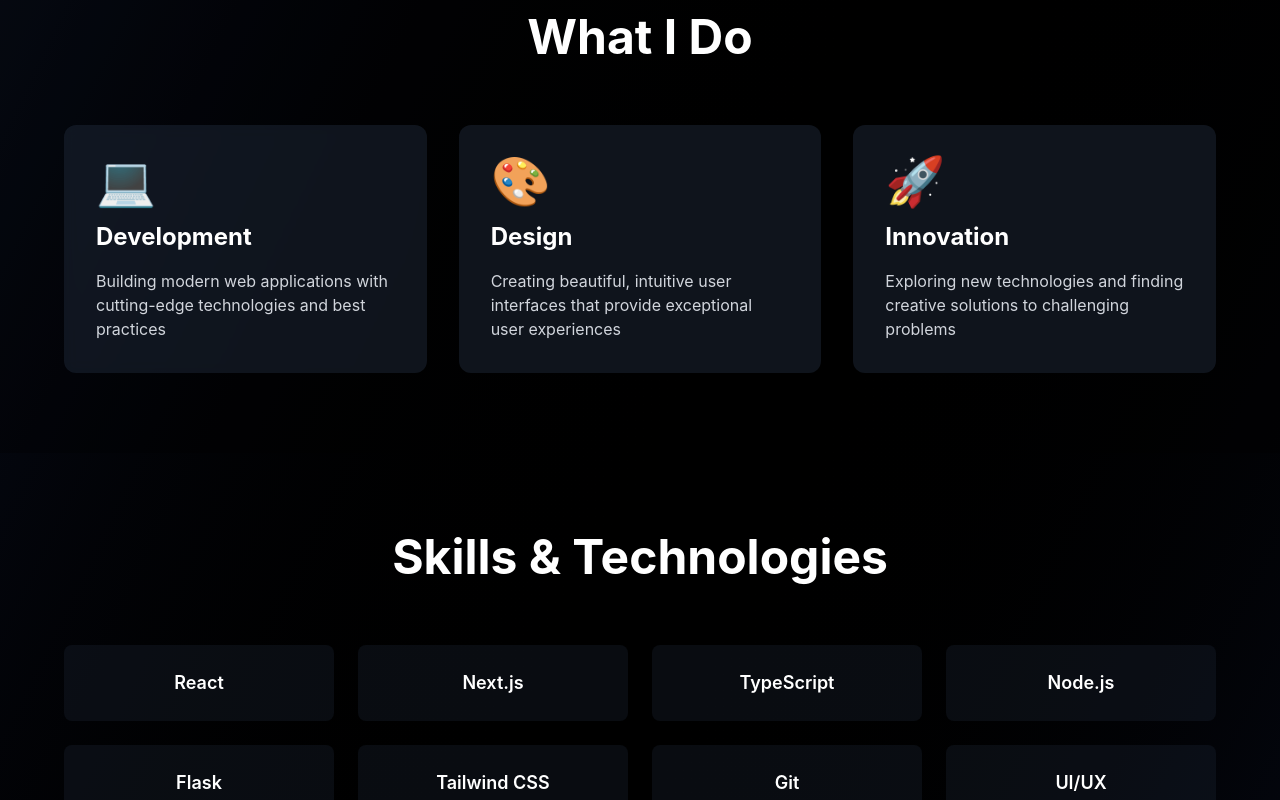
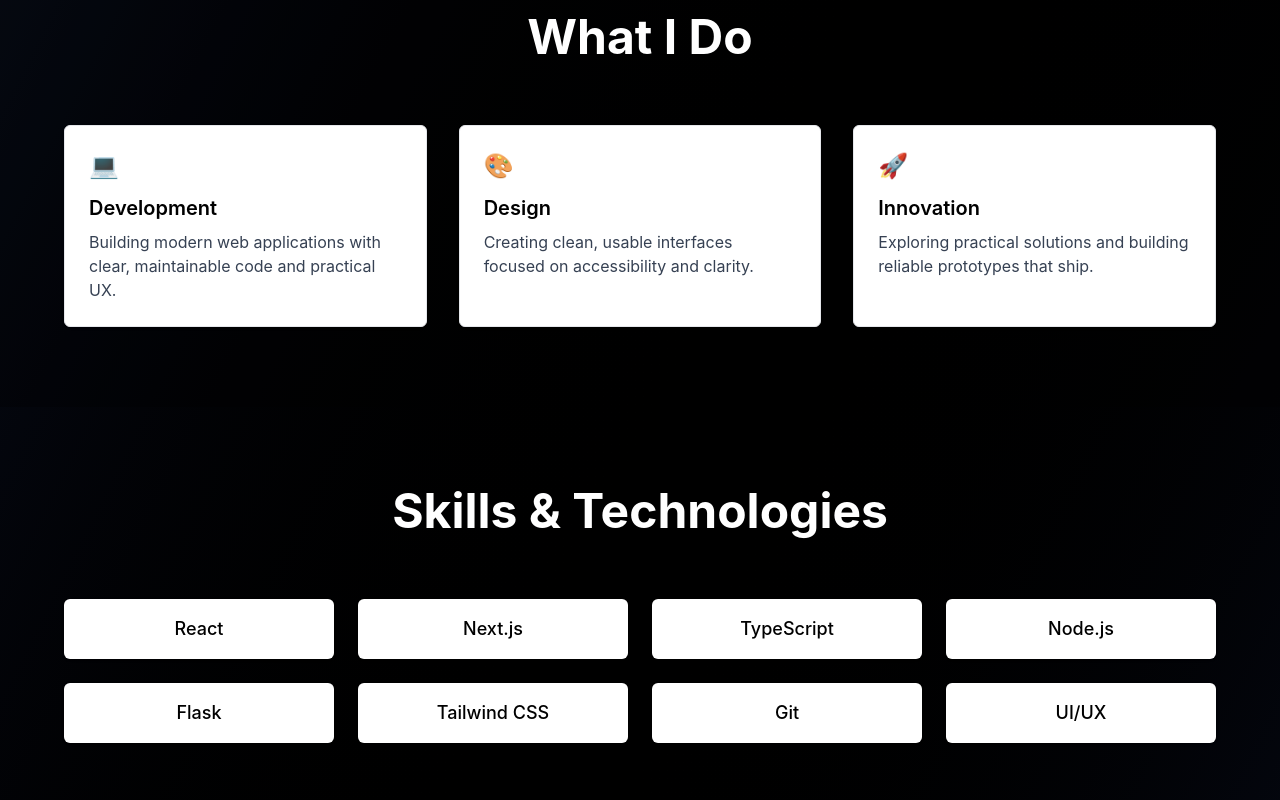
Before and after one commit to RohilParuchuri/Rohilp, a Next.js app: page / in a window 1280 px wide. Shown: the part 740-1540 px from the top of the page. Built offline with nearby package versions, Linux system fonts and the light colour scheme; no server answers.

Commit message:
UI: Make 'What I Do' and 'Skills' cards white and reduce bubbly typography

```diff
--- a/src/app/page.tsx
+++ b/src/app/page.tsx
@@ -81,25 +81,27 @@
             What I Do
           </h2>
           <div className="grid md:grid-cols-3 gap-8">
-            <div className="bg-gray-800/50 p-8 rounded-xl backdrop-blur hover:bg-gray-800/70 transition">
-              <div className="text-5xl mb-4">💻</div>
-              <h3 className="text-2xl font-bold text-white mb-4">Development</h3>
-              <p className="text-gray-300">
-                Building modern web applications with cutting-edge technologies and best practices
+            <div className="bg-white p-6 rounded-md border border-gray-200 shadow-sm transition hover:shadow-md">
+              <div className="text-2xl mb-3">💻</div>
+              <h3 className="text-xl font-semibold text-black mb-2">Development</h3>
+              <p className="text-gray-700">
+                Building modern web applications with clear, maintainable code and practical UX.
               </p>
             </div>
-            <div className="bg-gray-800/50 p-8 rounded-xl backdrop-blur hover:bg-gray-800/70 transition">
-              <div className="text-5xl mb-4">🎨</div>
-              <h3 className="text-2xl font-bold text-white mb-4">Design</h3>
-              <p className="text-gray-300">
-                Creating beautiful, intuitive user interfaces that provide exceptional user experiences
+
+            <div className="bg-white p-6 rounded-md border border-gray-200 shadow-sm transition hover:shadow-md">
+              <div className="text-2xl mb-3">🎨</div>
+              <h3 className="text-xl font-semibold text-black mb-2">Design</h3>
+              <p className="text-gray-700">
+                Creating clean, usable interfaces focused on accessibility and clarity.
               </p>
             </div>
-            <div className="bg-gray-800/50 p-8 rounded-xl backdrop-blur hover:bg-gray-800/70 transition">
-              <div className="text-5xl mb-4">🚀</div>
-              <h3 className="text-2xl font-bold text-white mb-4">Innovation</h3>
-              <p className="text-gray-300">
-                Exploring new technologies and finding creative solutions to challenging problems
+
+            <div className="bg-white p-6 rounded-md border border-gray-200 shadow-sm transition hover:shadow-md">
+              <div className="text-2xl mb-3">🚀</div>
+              <h3 className="text-xl font-semibold text-black mb-2">Innovation</h3>
+              <p className="text-gray-700">
+                Exploring practical solutions and building reliable prototypes that ship.
               </p>
             </div>
           </div>
@@ -114,8 +116,8 @@
           </h2>
           <div className="grid grid-cols-2 md:grid-cols-4 gap-6">
             {['React', 'Next.js', 'TypeScript', 'Node.js', 'Flask', 'Tailwind CSS', 'Git', 'UI/UX'].map((skill) => (
-              <div key={skill} className="bg-gray-800/30 p-6 rounded-lg text-center hover:bg-gray-800/50 transition">
-                <p className="text-white font-semibold text-lg">{skill}</p>
+              <div key={skill} className="bg-white p-4 rounded-md text-center shadow-sm transition hover:shadow-md">
+                <p className="text-black font-medium text-lg">{skill}</p>
               </div>
             ))}
           </div>
```
